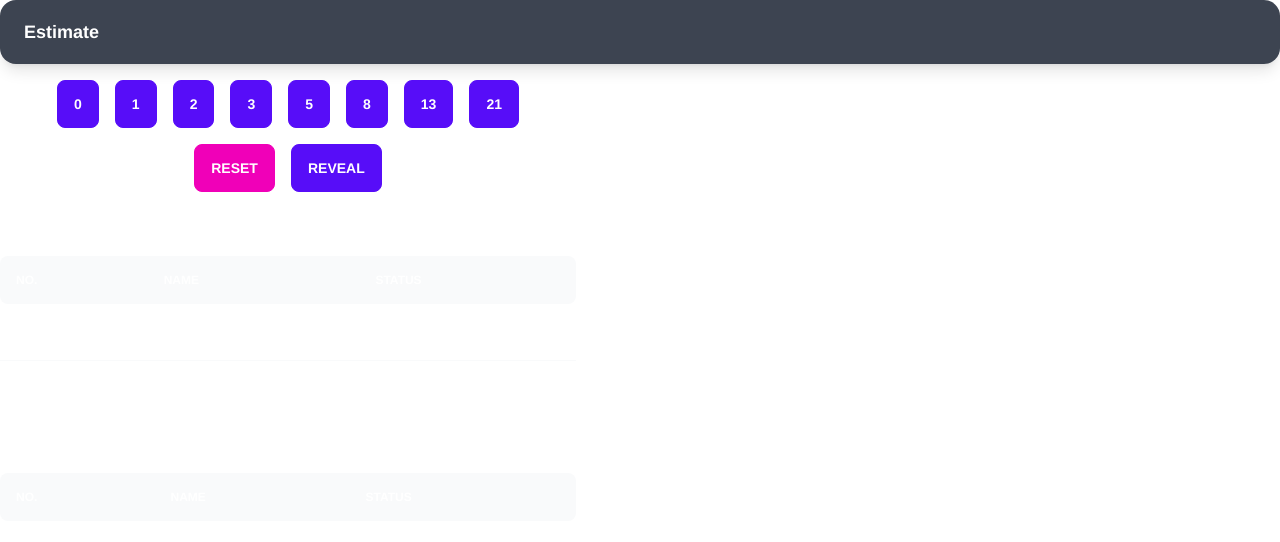
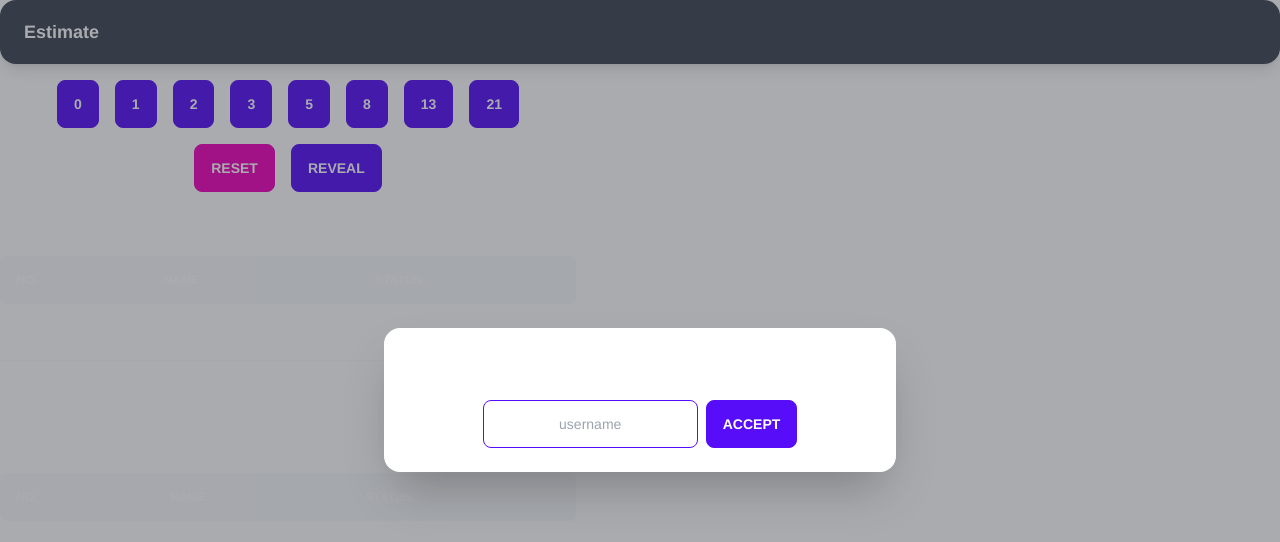
Before and after one commit to PatrikBird/estimate, a Vue app: page / in a window 1280 px wide. Shown: the top 542 px of the page. Built offline with nearby package versions, Linux system fonts and the light colour scheme.

Commit message:
feat: add model for username input

```diff
--- a/src/App.vue
+++ b/src/App.vue
@@ -1,15 +1,15 @@
 <script setup lang="ts">
 import data from './assets/myMockedUserData.json'
-import Controls from './components/Controls.vue'
+
 const numbers = [0, 1, 2, 3, 5, 8, 13, 21]
 const allUsers = reactive(data)
-
 const users = reactive(allUsers.filter(user => !user.isObserver))
 const observers = reactive(allUsers.filter(user => user.isObserver))
 </script>
 
 <template>
   <NavBar />
+  <UserNameInput />
   <div class="overflow-x-auto max-w-xl">
     <NumberSelector :numbers="numbers"></NumberSelector>
     <Controls />
--- a/src/components.d.ts
+++ b/src/components.d.ts
@@ -8,6 +8,7 @@ declare module 'vue' {
     EstimateTable: typeof import('./components/EstimateTable.vue')['default']
     NavBar: typeof import('./components/NavBar.vue')['default']
     NumberSelector: typeof import('./components/NumberSelector.vue')['default']
+    UserNameInput: typeof import('./components/UserNameInput.vue')['default']
   }
 }
 
--- /dev/null
+++ b/src/components/UserNameInput.vue
@@ -0,0 +1,30 @@
+<script setup lang="ts">
+import { useMainStore } from '~/store/main'
+
+const main = useMainStore()
+
+const enteredName = ref('')
+function setUserName() {
+  // eslint-disable-next-line no-console
+  console.log(enteredName.value);
+  main.setUserName(enteredName.value)
+}
+</script>
+
+<template>
+  <input id="my-modal-2" type="checkbox" checked class="modal-toggle" />
+  <div class="modal">
+    <div class="modal-box">
+      <p>Enter a name</p>
+      <div class="modal-action justify-center">
+        <input
+          v-model="enteredName"
+          type="text"
+          placeholder="username"
+          class="text-center input input-primary input-bordered" />
+        <label for="my-modal-2" class="btn btn-primary" @click="setUserName">Accept</label>
+        <!-- <label for="my-modal-2" class="btn">Close</label> -->
+      </div>
+    </div>
+  </div>
+</template>
```
